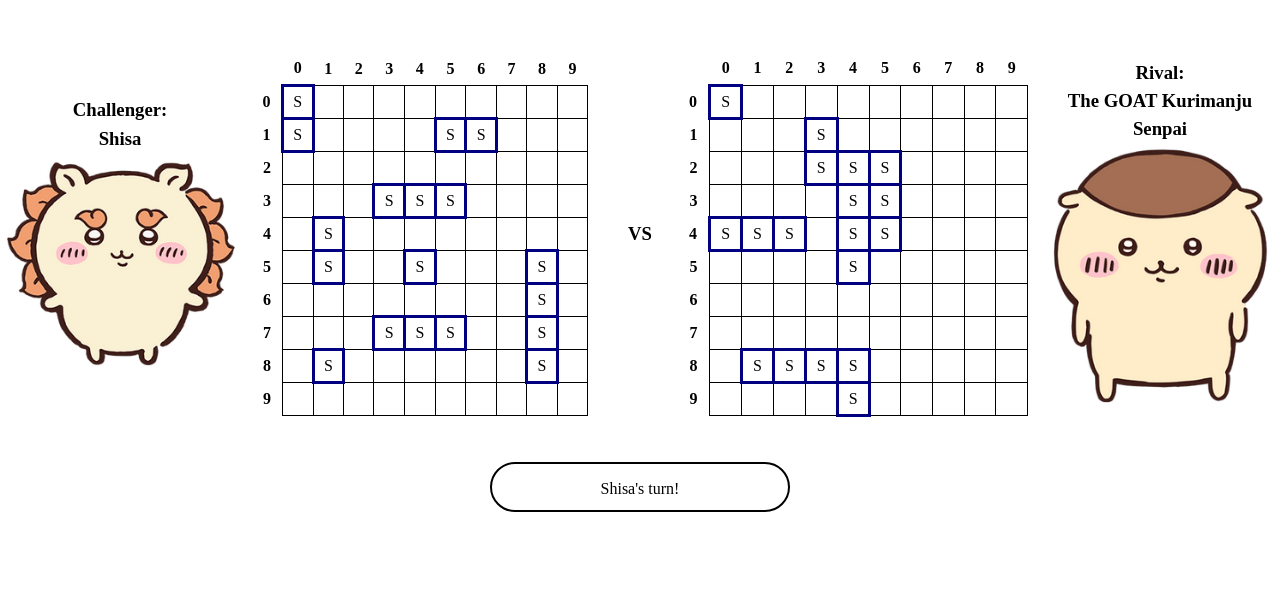
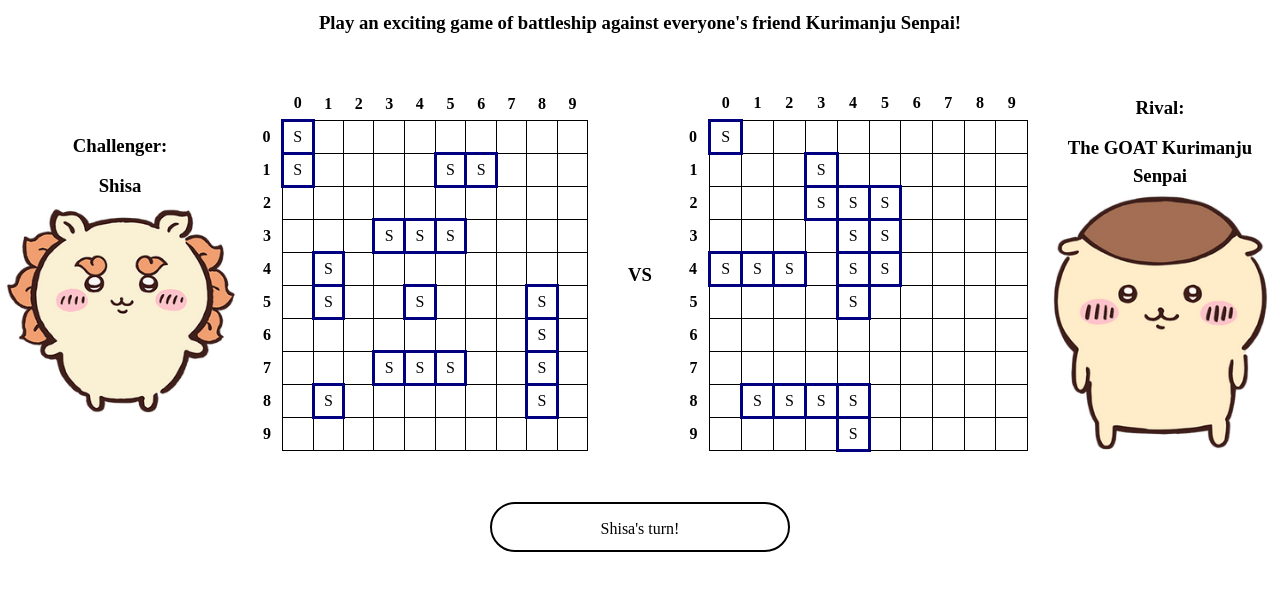
Before and after one commit to JellyRollJunior/kurimanju-battleship, a website built with webpack: page src/index.html in a window 1280 px wide. Shown: the part 75-666 px from the top of the page. Built offline with nearby package versions, Linux system fonts and the light colour scheme.

Commit message:
feat: add app description

```diff
--- a/src/index.html
+++ b/src/index.html
@@ -7,6 +7,7 @@
   </head>
   <body>
     <h1>Kurimanju Battleship</h1>
+    <h3>Play an exciting game of battleship against everyone's friend Kurimanju Senpai!</h3>
     <div class="quad-content-separated">
       <div class="img-frame">
         <h3>Challenger:</h3>
--- a/src/styles.css
+++ b/src/styles.css
@@ -48,6 +48,10 @@ h1 {
   margin-top: 24px;
 }
 
+h3 {
+  margin-top: 12px;
+}
+
 .quad-content-separated {
   display: grid;
   justify-items: center;
@@ -55,7 +59,7 @@ h1 {
   grid-template-columns: 240px 1fr 80px 1fr 240px;
   gap: 12px;
 
-  margin-top: 55px;
+  margin-top: 45px;
   text-align: center;
 }
 
```
